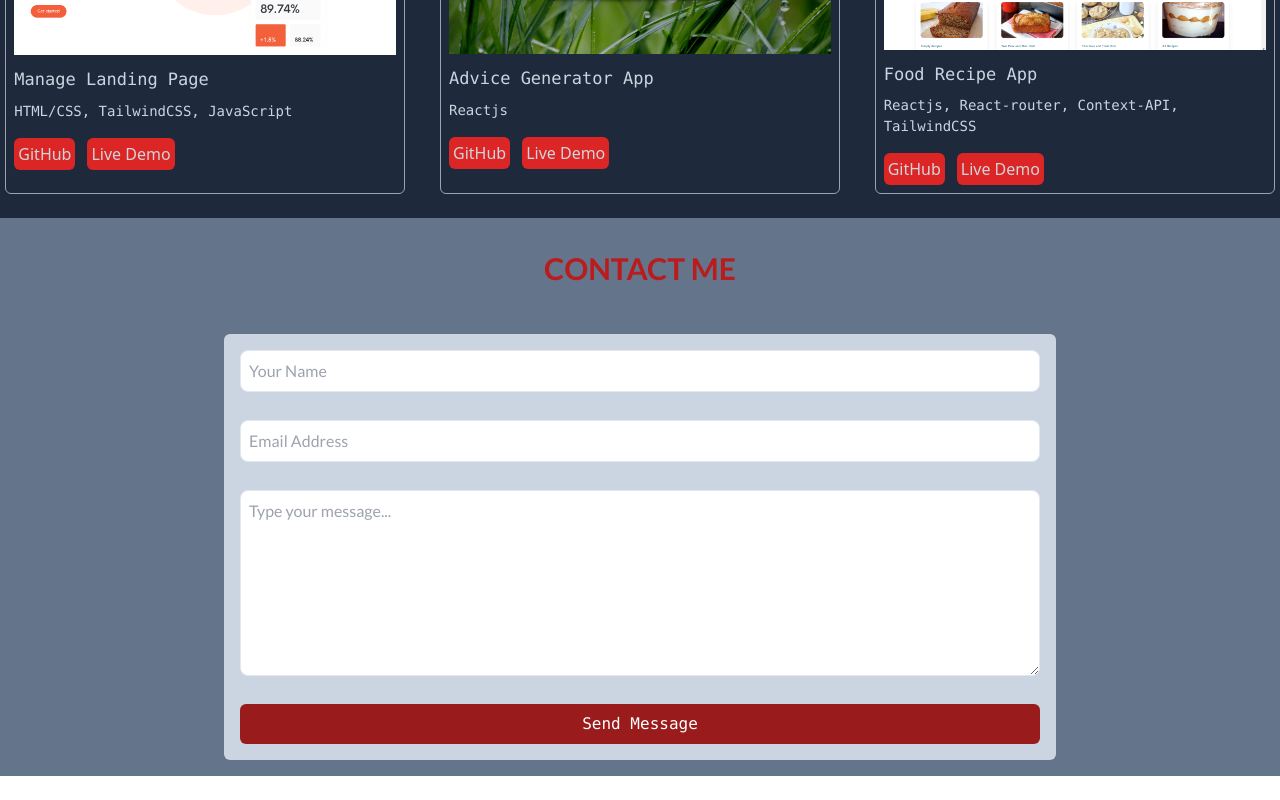
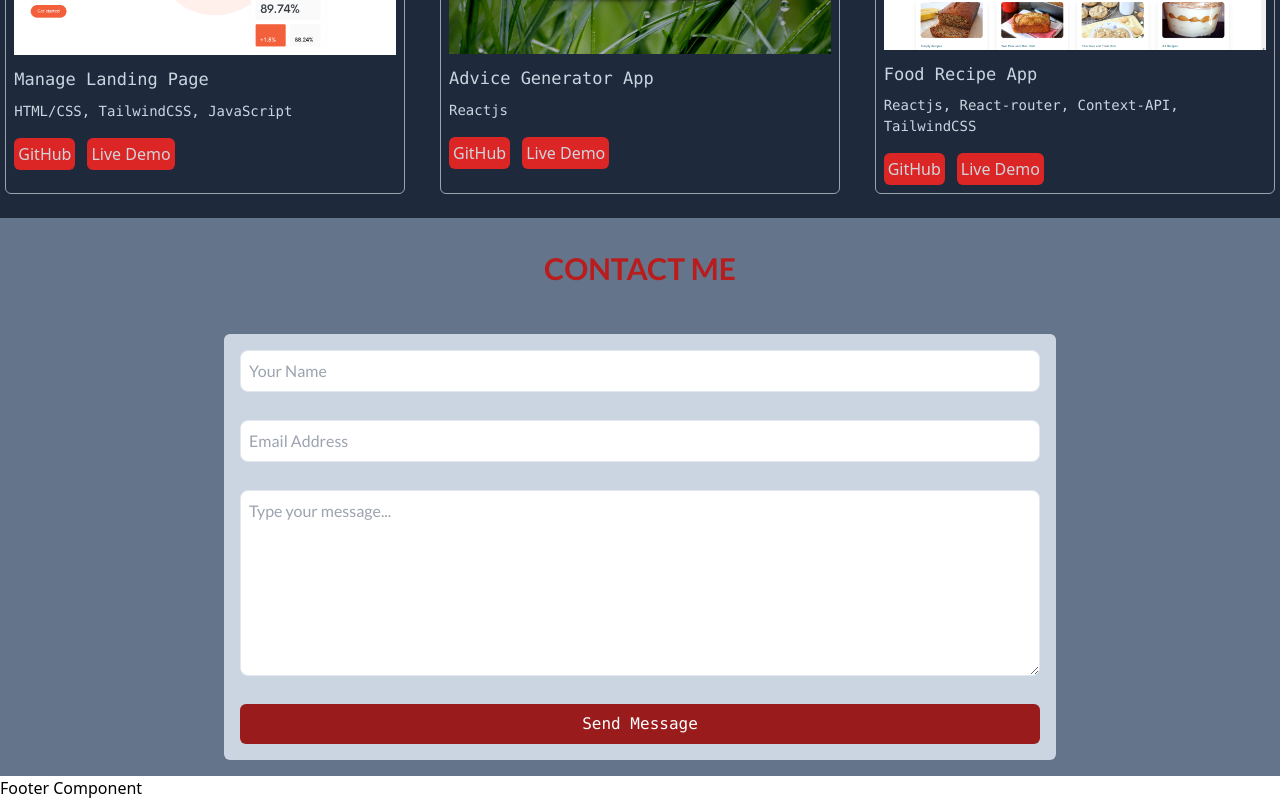
Before and after one commit to Udeme98/My-Portfolio-Website, a React (Vite) app: page / in a window 1280 px wide. Shown: the part 1387-2187 px from the top of the page. Before the commit the page ends 2163 px from the top, so only its background shows below. Built offline with nearby package versions, Linux system fonts and the light colour scheme.

Commit message:
Footer component

```diff
--- a/src/App.tsx
+++ b/src/App.tsx
@@ -3,6 +3,7 @@ import Hero from "./sections/Hero";
 import { BrowserRouter } from "react-router-dom";
 import Projects from "./sections/Projects";
 import Contact from "./sections/Contact";
+import Footer from "./components/Footer";
 
 const App = () => {
   return (
@@ -12,6 +13,7 @@ const App = () => {
         <Hero />
         <Projects />
         <Contact />
+        <Footer />
       </BrowserRouter>
     </>
   );
--- /dev/null
+++ b/src/components/Footer.tsx
@@ -0,0 +1,4 @@
+const Footer = () => {
+  return <div>Footer Component</div>;
+};
+export default Footer;
```
